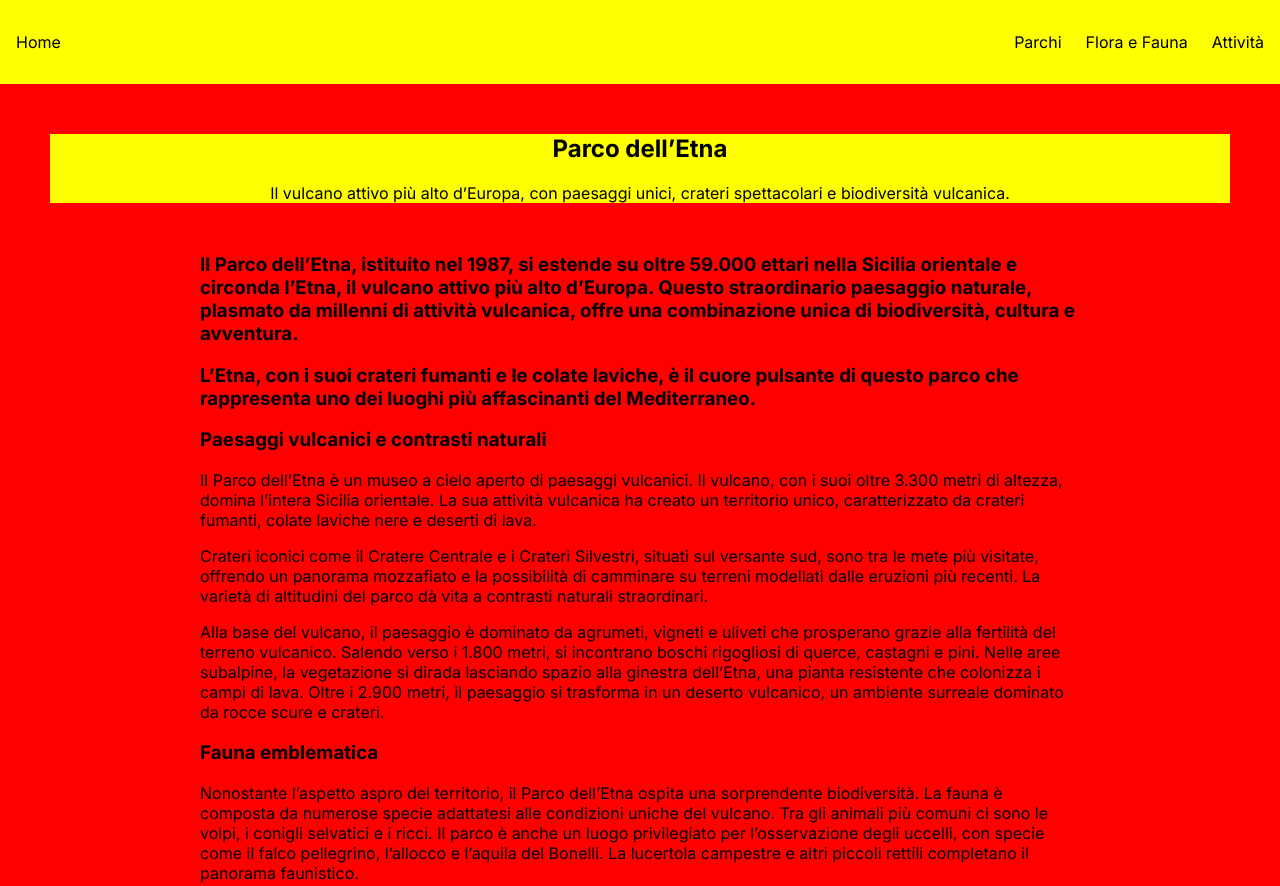
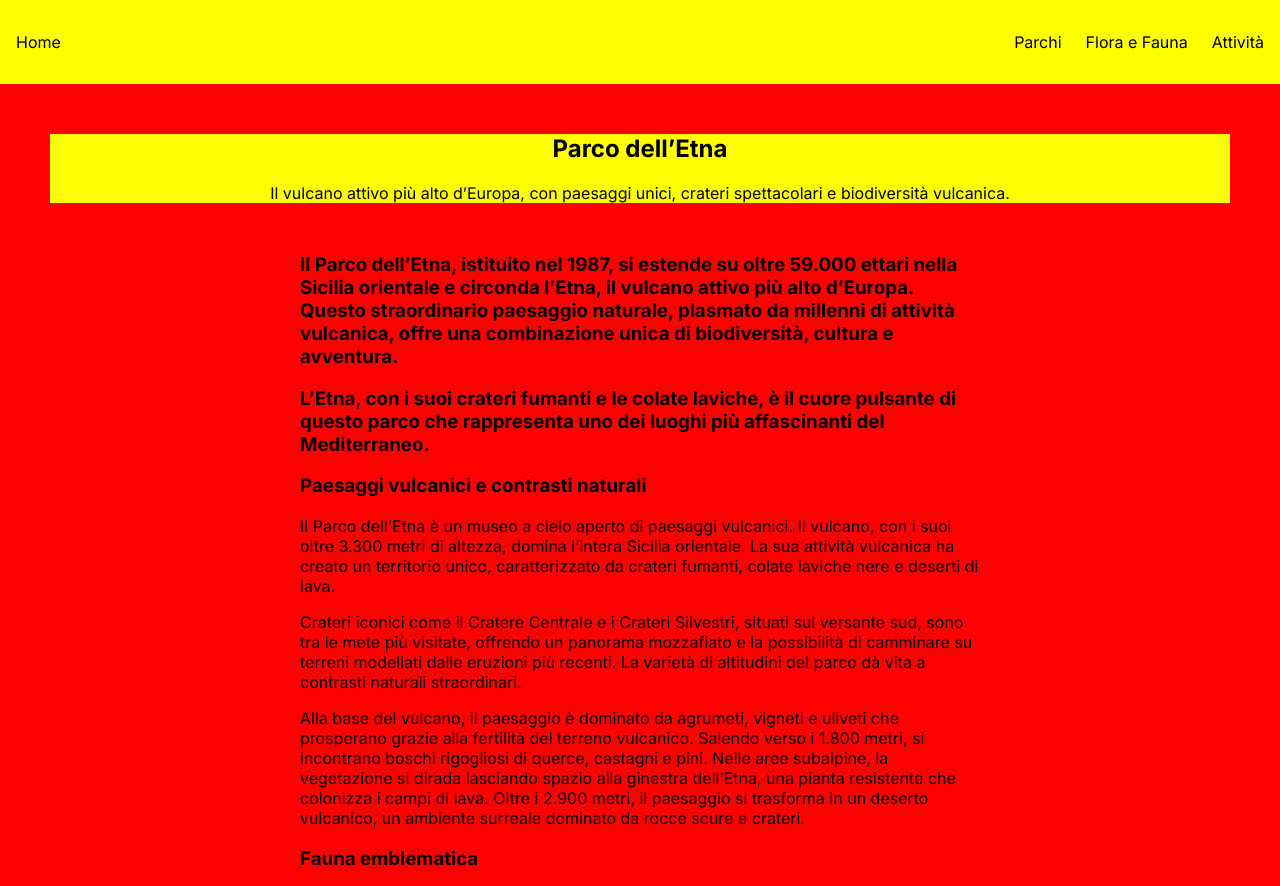
Before and after one commit to PopStar2004/es-parchi, a plain HTML site: page etna.html in a window 1280 px wide. Shown: the top 886 px of the page. Drawn offline with Linux system fonts and the light colour scheme.

Commit message:
Update style.css

```diff
--- a/css/style.css
+++ b/css/style.css
@@ -47,6 +47,8 @@ header a:hover{
 .titolo{
     padding-left: 200px;
     padding-right: 200px;
+    padding-left: 300px;
+    padding-right: 300px;
 }
 
 .galleria-di-immagini{
```
